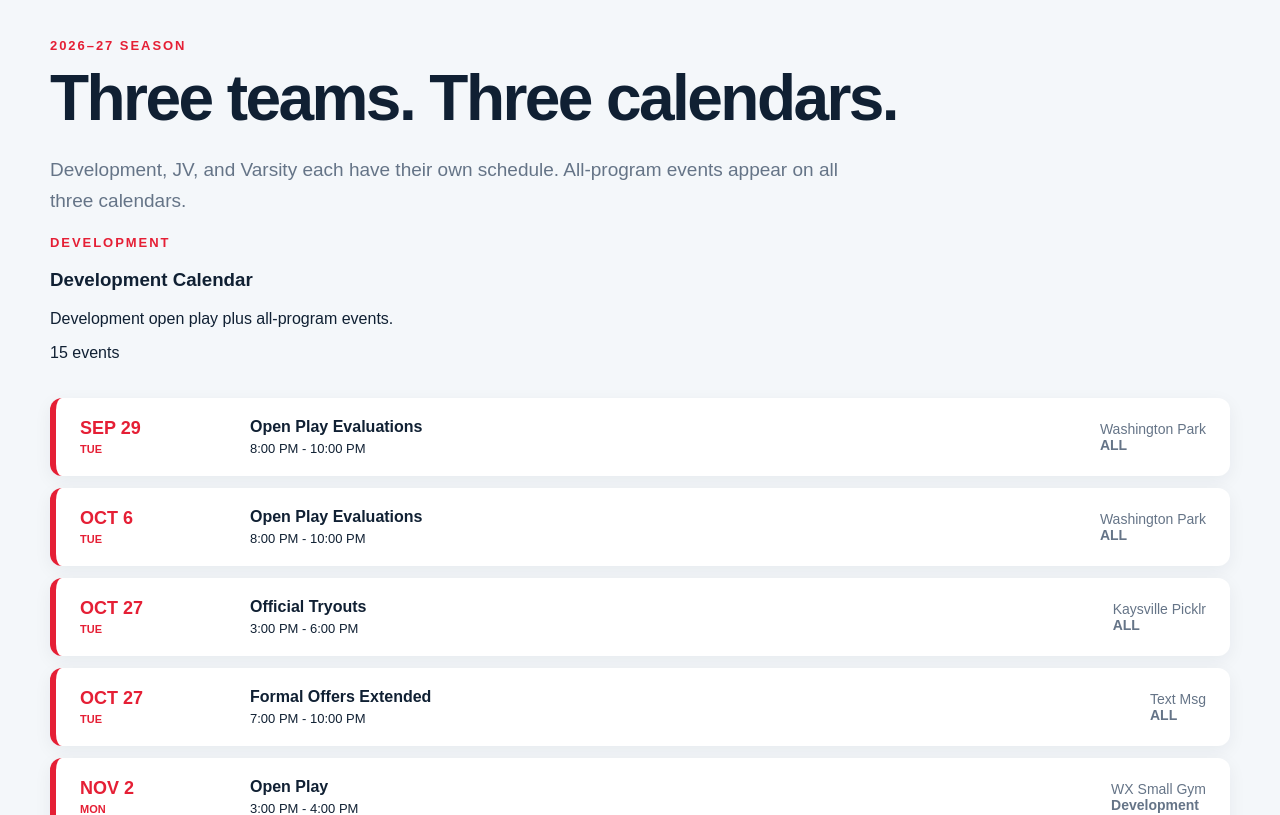
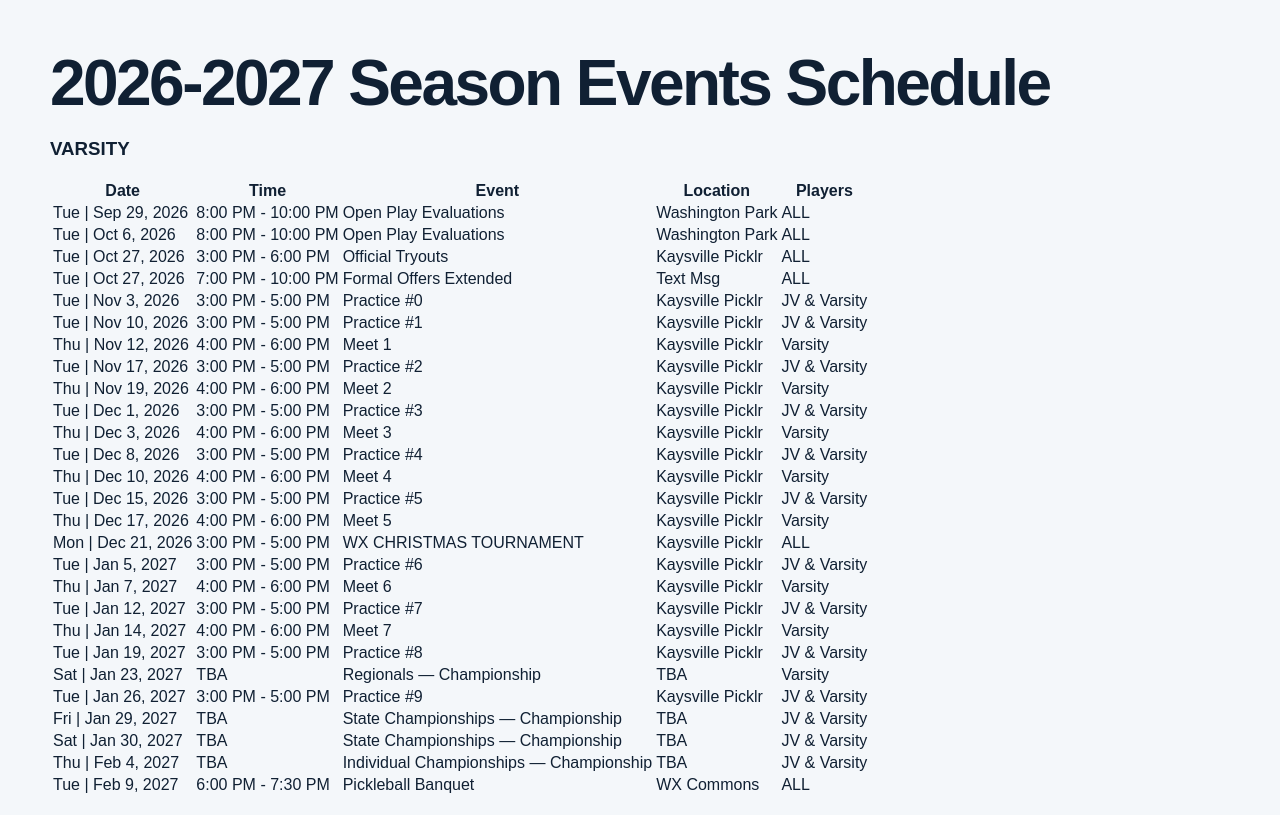
Before and after one commit to colesp-ui/wxpickleball, a Next.js app: page / in a window 1280 px wide. Shown: the part 2020-2835 px from the top of the page. Built offline with nearby package versions, Linux system fonts and the light colour scheme.

Commit message:
Restyle schedule into Varsity JV Development tables

```diff
--- a/app/page.js
+++ b/app/page.js
@@ -3,73 +3,75 @@ import "./globals.css";
 const LOGO = "/ChatGPT Image Aug 23, 2026, 12_12_32 AM.png";
 
 const games = [
-  { date: "SEP 29", day: "TUE", time: "8:00 PM - 10:00 PM", title: "Open Play Evaluations", location: "Washington Park", players: "ALL" },
-  { date: "OCT 6", day: "TUE", time: "8:00 PM - 10:00 PM", title: "Open Play Evaluations", location: "Washington Park", players: "ALL" },
-  { date: "OCT 27", day: "TUE", time: "3:00 PM - 6:00 PM", title: "Official Tryouts", location: "Kaysville Picklr", players: "ALL" },
-  { date: "OCT 27", day: "TUE", time: "7:00 PM - 10:00 PM", title: "Formal Offers Extended", location: "Text Msg", players: "ALL" },
-  { date: "NOV 2", day: "MON", time: "3:00 PM - 4:00 PM", title: "Open Play", location: "WX Small Gym", players: "Development" },
-  { date: "NOV 3", day: "TUE", time: "3:00 PM - 5:00 PM", title: "Practice #0", location: "Kaysville Picklr", players: "JV & Varsity" },
-  { date: "NOV 9", day: "MON", time: "3:00 PM - 4:00 PM", title: "Open Play", location: "WX Small Gym", players: "Development" },
-  { date: "NOV 10", day: "TUE", time: "3:00 PM - 5:00 PM", title: "Practice #1", location: "Kaysville Picklr", players: "JV & Varsity" },
-  { date: "NOV 12", day: "THU", time: "4:00 PM - 6:00 PM", title: "Meet 1", location: "Kaysville Picklr", players: "Varsity" },
-  { date: "NOV 13", day: "FRI", time: "4:00 PM - 6:00 PM", title: "Meet 1", location: "Kaysville Picklr", players: "JV" },
-  { date: "NOV 16", day: "MON", time: "3:00 PM - 4:00 PM", title: "Open Play", location: "WX Small Gym", players: "Development" },
-  { date: "NOV 17", day: "TUE", time: "3:00 PM - 5:00 PM", title: "Practice #2", location: "Kaysville Picklr", players: "JV & Varsity" },
-  { date: "NOV 19", day: "THU", time: "4:00 PM - 6:00 PM", title: "Meet 2", location: "Kaysville Picklr", players: "Varsity" },
-  { date: "NOV 20", day: "FRI", time: "4:00 PM - 6:00 PM", title: "Meet 2", location: "Kaysville Picklr", players: "JV" },
-  { date: "NOV 23", day: "MON", time: "3:00 PM - 4:00 PM", title: "Open Play", location: "WX Small Gym", players: "Development" },
-  { date: "NOV 30", day: "MON", time: "3:00 PM - 4:00 PM", title: "Open Play", location: "WX Small Gym", players: "Development" },
-  { date: "DEC 1", day: "TUE", time: "3:00 PM - 5:00 PM", title: "Practice #3", location: "Kaysville Picklr", players: "JV & Varsity" },
-  { date: "DEC 3", day: "THU", time: "4:00 PM - 6:00 PM", title: "Meet 3", location: "Kaysville Picklr", players: "Varsity" },
-  { date: "DEC 4", day: "FRI", time: "4:00 PM - 6:00 PM", title: "Meet 3", location: "Kaysville Picklr", players: "JV" },
-  { date: "DEC 7", day: "MON", time: "3:00 PM - 4:00 PM", title: "Open Play", location: "WX Small Gym", players: "Development" },
-  { date: "DEC 8", day: "TUE", time: "3:00 PM - 5:00 PM", title: "Practice #4", location: "Kaysville Picklr", players: "JV & Varsity" },
-  { date: "DEC 10", day: "THU", time: "4:00 PM - 6:00 PM", title: "Meet 4", location: "Kaysville Picklr", players: "Varsity" },
-  { date: "DEC 11", day: "FRI", time: "4:00 PM - 6:00 PM", title: "Meet 4", location: "Kaysville Picklr", players: "JV" },
-  { date: "DEC 14", day: "MON", time: "3:00 PM - 4:00 PM", title: "Open Play", location: "WX Small Gym", players: "Development" },
-  { date: "DEC 15", day: "TUE", time: "3:00 PM - 5:00 PM", title: "Practice #5", location: "Kaysville Picklr", players: "JV & Varsity" },
-  { date: "DEC 17", day: "THU", time: "4:00 PM - 6:00 PM", title: "Meet 5", location: "Kaysville Picklr", players: "Varsity" },
-  { date: "DEC 18", day: "FRI", time: "4:00 PM - 6:00 PM", title: "Meet 5", location: "Kaysville Picklr", players: "JV" },
-  { date: "DEC 21", day: "MON", time: "3:00 PM - 5:00 PM", title: "WX CHRISTMAS TOURNAMENT", location: "Kaysville Picklr", players: "ALL" },
-  { date: "JAN 5", day: "TUE", time: "3:00 PM - 5:00 PM", title: "Practice #6", location: "Kaysville Picklr", players: "JV & Varsity" },
-  { date: "JAN 7", day: "THU", time: "4:00 PM - 6:00 PM", title: "Meet 6", location: "Kaysville Picklr", players: "Varsity" },
-  { date: "JAN 8", day: "FRI", time: "4:00 PM - 6:00 PM", title: "Meet 6", location: "Kaysville Picklr", players: "JV" },
-  { date: "JAN 11", day: "MON", time: "3:00 PM - 4:00 PM", title: "Open Play", location: "WX Small Gym", players: "Development" },
-  { date: "JAN 12", day: "TUE", time: "3:00 PM - 5:00 PM", title: "Practice #7", location: "Kaysville Picklr", players: "JV & Varsity" },
-  { date: "JAN 14", day: "THU", time: "4:00 PM - 6:00 PM", title: "Meet 7", location: "Kaysville Picklr", players: "Varsity" },
-  { date: "JAN 15", day: "FRI", time: "4:00 PM - 6:00 PM", title: "Meet 7", location: "Kaysville Picklr", players: "JV" },
-  { date: "JAN 18", day: "MON", time: "3:00 PM - 4:00 PM", title: "Open Play", location: "WX Small Gym", players: "Development" },
-  { date: "JAN 19", day: "TUE", time: "3:00 PM - 5:00 PM", title: "Practice #8", location: "Kaysville Picklr", players: "JV & Varsity" },
-  { date: "JAN 23", day: "SAT", time: "TBA", title: "Regionals — Championship", location: "TBA", players: "Varsity" },
-  { date: "JAN 23", day: "SAT", time: "TBA", title: "Regionals — Championship", location: "TBA", players: "JV" },
-  { date: "JAN 26", day: "TUE", time: "3:00 PM - 5:00 PM", title: "Practice #9", location: "Kaysville Picklr", players: "JV & Varsity" },
-  { date: "JAN 29", day: "FRI", time: "TBA", title: "State Championships — Championship", location: "TBA", players: "JV & Varsity" },
-  { date: "JAN 30", day: "SAT", time: "TBA", title: "State Championships — Championship", location: "TBA", players: "JV & Varsity" },
-  { date: "FEB 4", day: "THU", time: "TBA", title: "Individual Championships — Championship", location: "TBA", players: "JV & Varsity" },
-  { date: "FEB 9", day: "TUE", time: "6:00 PM - 7:30 PM", title: "Pickleball Banquet", location: "WX Commons", players: "ALL" },
+  { date: "SEP 29", day: "TUE", year: "2026", time: "8:00 PM - 10:00 PM", title: "Open Play Evaluations", location: "Washington Park", players: "ALL" },
+  { date: "OCT 6", day: "TUE", year: "2026", time: "8:00 PM - 10:00 PM", title: "Open Play Evaluations", location: "Washington Park", players: "ALL" },
+  { date: "OCT 27", day: "TUE", year: "2026", time: "3:00 PM - 6:00 PM", title: "Official Tryouts", location: "Kaysville Picklr", players: "ALL" },
+  { date: "OCT 27", day: "TUE", year: "2026", time: "7:00 PM - 10:00 PM", title: "Formal Offers Extended", location: "Text Msg", players: "ALL" },
+  { date: "NOV 2", day: "MON", year: "2026", time: "3:00 PM - 4:00 PM", title: "Open Play", location: "WX Small Gym", players: "Development" },
+  { date: "NOV 3", day: "TUE", year: "2026", time: "3:00 PM - 5:00 PM", title: "Practice #0", location: "Kaysville Picklr", players: "JV & Varsity" },
+  { date: "NOV 9", day: "MON", year: "2026", time: "3:00 PM - 4:00 PM", title: "Open Play", location: "WX Small Gym", players: "Development" },
+  { date: "NOV 10", day: "TUE", year: "2026", time: "3:00 PM - 5:00 PM", title: "Practice #1", location: "Kaysville Picklr", players: "JV & Varsity" },
+  { date: "NOV 12", day: "THU", year: "2026", time: "4:00 PM - 6:00 PM", title: "Meet 1", location: "Kaysville Picklr", players: "Varsity" },
+  { date: "NOV 13", day: "FRI", year: "2026", time: "4:00 PM - 6:00 PM", title: "Meet 1", location: "Kaysville Picklr", players: "JV" },
+  { date: "NOV 16", day: "MON", year: "2026", time: "3:00 PM - 4:00 PM", title: "Open Play", location: "WX Small Gym", players: "Development" },
+  { date: "NOV 17", day: "TUE", year: "2026", time: "3:00 PM - 5:00 PM", title: "Practice #2", location: "Kaysville Picklr", players: "JV & Varsity" },
+  { date: "NOV 19", day: "THU", year: "2026", time: "4:00 PM - 6:00 PM", title: "Meet 2", location: "Kaysville Picklr", players: "Varsity" },
+  { date: "NOV 20", day: "FRI", year: "2026", time: "4:00 PM - 6:00 PM", title: "Meet 2", location: "Kaysville Picklr", players: "JV" },
+  { date: "NOV 23", day: "MON", year: "2026", time: "3:00 PM - 4:00 PM", title: "Open Play", location: "WX Small Gym", players: "Development" },
+  { date: "NOV 30", day: "MON", year: "2026", time: "3:00 PM - 4:00 PM", title: "Open Play", location: "WX Small Gym", players: "Development" },
+  { date: "DEC 1", day: "TUE", year: "2026", time: "3:00 PM - 5:00 PM", title: "Practice #3", location: "Kaysville Picklr", players: "JV & Varsity" },
+  { date: "DEC 3", day: "THU", year: "2026", time: "4:00 PM - 6:00 PM", title: "Meet 3", location: "Kaysville Picklr", players: "Varsity" },
+  { date: "DEC 4", day: "FRI", year: "2026", time: "4:00 PM - 6:00 PM", title: "Meet 3", location: "Kaysville Picklr", players: "JV" },
+  { date: "DEC 7", day: "MON", year: "2026", time: "3:00 PM - 4:00 PM", title: "Open Play", location: "WX Small Gym", players: "Development" },
+  { date: "DEC 8", day: "TUE", year: "2026", time: "3:00 PM - 5:00 PM", title: "Practice #4", location: "Kaysville Picklr", players: "JV & Varsity" },
+  { date: "DEC 10", day: "THU", year: "2026", time: "4:00 PM - 6:00 PM", title: "Meet 4", location: "Kaysville Picklr", players: "Varsity" },
+  { date: "DEC 11", day: "FRI", year: "2026", time: "4:00 PM - 6:00 PM", title: "Meet 4", location: "Kaysville Picklr", players: "JV" },
+  { date: "DEC 14", day: "MON", year: "2026", time: "3:00 PM - 4:00 PM", title: "Open Play", location: "WX Small Gym", players: "Development" },
+  { date: "DEC 15", day: "TUE", year: "2026", time: "3:00 PM - 5:00 PM", title: "Practice #5", location: "Kaysville Picklr", players: "JV & Varsity" },
+  { date: "DEC 17", day: "THU", year: "2026", time: "4:00 PM - 6:00 PM", title: "Meet 5", location: "Kaysville Picklr", players: "Varsity" },
+  { date: "DEC 18", day: "FRI", year: "2026", time: "4:00 PM - 6:00 PM", title: "Meet 5", location: "Kaysville Picklr", players: "JV" },
+  { date: "DEC 21", day: "MON", year: "2026", time: "3:00 PM - 5:00 PM", title: "WX CHRISTMAS TOURNAMENT", location: "Kaysville Picklr", players: "ALL" },
+  { date: "JAN 5", day: "TUE", year: "2027", time: "3:00 PM - 5:00 PM", title: "Practice #6", location: "Kaysville Picklr", players: "JV & Varsity" },
+  { date: "JAN 7", day: "THU", year: "2027", time: "4:00 PM - 6:00 PM", title: "Meet 6", location: "Kaysville Picklr", players: "Varsity" },
+  { date: "JAN 8", day: "FRI", year: "2027", time: "4:00 PM - 6:00 PM", title: "Meet 6", location: "Kaysville Picklr", players: "JV" },
+  { date: "JAN 11", day: "MON", year: "2027", time: "3:00 PM - 4:00 PM", title: "Open Play", location: "WX Small Gym", players: "Development" },
+  { date: "JAN 12", day: "TUE", year: "2027", time: "3:00 PM - 5:00 PM", title: "Practice #7", location: "Kaysville Picklr", players: "JV & Varsity" },
+  { date: "JAN 14", day: "THU", year: "2027", time: "4:00 PM - 6:00 PM", title: "Meet 7", location: "Kaysville Picklr", players: "Varsity" },
+  { date: "JAN 15", day: "FRI", year: "2027", time: "4:00 PM - 6:00 PM", title: "Meet 7", location: "Kaysville Picklr", players: "JV" },
+  { date: "JAN 18", day: "MON", year: "2027", time: "3:00 PM - 4:00 PM", title: "Open Play", location: "WX Small Gym", players: "Development" },
+  { date: "JAN 19", day: "TUE", year: "2027", time: "3:00 PM - 5:00 PM", title: "Practice #8", location: "Kaysville Picklr", players: "JV & Varsity" },
+  { date: "JAN 23", day: "SAT", year: "2027", time: "TBA", title: "Regionals — Championship", location: "TBA", players: "Varsity" },
+  { date: "JAN 23", day: "SAT", year: "2027", time: "TBA", title: "Regionals — Championship", location: "TBA", players: "JV" },
+  { date: "JAN 26", day: "TUE", year: "2027", time: "3:00 PM - 5:00 PM", title: "Practice #9", location: "Kaysville Picklr", players: "JV & Varsity" },
+  { date: "JAN 29", day: "FRI", year: "2027", time: "TBA", title: "State Championships — Championship", location: "TBA", players: "JV & Varsity" },
+  { date: "JAN 30", day: "SAT", year: "2027", time: "TBA", title: "State Championships — Championship", location: "TBA", players: "JV & Varsity" },
+  { date: "FEB 4", day: "THU", year: "2027", time: "TBA", title: "Individual Championships — Championship", location: "TBA", players: "JV & Varsity" },
+  { date: "FEB 9", day: "TUE", year: "2027", time: "6:00 PM - 7:30 PM", title: "Pickleball Banquet", location: "WX Commons", players: "ALL" },
 ];
 
 const scheduleGroups = [
-  { name: "Development", note: "Development open play plus all-program events.", games: games.filter((g) => g.players === "Development" || g.players === "ALL") },
-  { name: "JV", note: "JV practices, meets, championships, and all-program events.", games: games.filter((g) => ["JV", "JV & Varsity", "ALL"].includes(g.players)) },
-  { name: "Varsity", note: "Varsity practices, meets, championships, and all-program events.", games: games.filter((g) => ["Varsity", "JV & Varsity", "ALL"].includes(g.players)) },
+  { name: "VARSITY", className: "varsity", games: games.filter((g) => ["Varsity", "JV & Varsity", "ALL"].includes(g.players)) },
+  { name: "JUNIOR VARSITY", className: "jv", games: games.filter((g) => ["JV", "JV & Varsity", "ALL"].includes(g.players)) },
+  { name: "DEVELOPMENT", className: "development", games: games.filter((g) => g.players === "Development" || g.players === "ALL") },
 ];
 
-function ScheduleList({ group }) {
+function ScheduleTable({ group }) {
   return (
-    <div className="schedule-group">
-      <div className="schedule-group-head">
-        <div><div className="kicker">{group.name}</div><h3>{group.name} Calendar</h3><p>{group.note}</p></div>
-        <div className="schedule-count">{group.games.length} events</div>
-      </div>
-      <div className="schedule">
-        {group.games.map((g, i) => (
-          <div className="game" key={`${group.name}-${g.date}-${g.title}-${i}`}>
-            <div className="game-date">{g.date}<small style={{display:"block",fontSize:11,marginTop:4}}>{g.day}</small></div>
-            <div className="game-title">{g.title}<small style={{display:"block",fontSize:13,fontWeight:500,marginTop:5}}>{g.time}</small></div>
-            <div className="game-meta">{g.location}<br/><strong>{g.players}</strong></div>
-          </div>
-        ))}
+    <div className={`schedule-block ${group.className}`}>
+      <h3 className="schedule-team-title">{group.name}</h3>
+      <div className="schedule-table-wrap">
+        <table className="schedule-table">
+          <thead><tr><th>Date</th><th>Time</th><th>Event</th><th>Location</th><th>Players</th></tr></thead>
+          <tbody>
+            {group.games.map((g, i) => (
+              <tr key={`${group.name}-${g.date}-${g.title}-${i}`}>
+                <td>{g.day.charAt(0) + g.day.slice(1).toLowerCase()} | {g.date.charAt(0) + g.date.slice(1).toLowerCase()}, {g.year}</td>
+                <td>{g.time}</td><td>{g.title}</td><td>{g.location}</td>
+                <td><span className={`player-badge ${g.players === "ALL" ? "all" : g.players === "Development" ? "dev" : "team"}`}>{g.players}</span></td>
+              </tr>
+            ))}
+          </tbody>
+        </table>
       </div>
     </div>
   );
@@ -82,9 +84,9 @@ export default function Home() {
       <main>
         <section className="hero" id="home"><div className="container hero-grid"><div className="hero-inner"><div className="kicker">Woods Cross High School Pickleball</div><h1>PLAY TOGETHER.<br/>COMPETE TO WIN.</h1><p>One team. One program. A home for Woods Cross pickleball players, families, schedules, results, tournaments, and sponsors.</p><div className="actions"><a className="btn btn-primary" href="#schedule">View Schedule</a><a className="btn btn-secondary" href="#team">Meet the Team</a></div></div><div className="hero-logo-wrap"><img className="hero-logo" src={LOGO} alt="WX Pickleball wildcat logo" /></div></div></section>
         <section className="quick-strip"><div className="container quick-grid"><div><strong>TEAM</strong><span>Development + JV + Varsity</span></div><div><strong>SEASON</strong><span>2026–27</span></div><div><strong>HOME</strong><span>Woods Cross, Utah</span></div><div><strong>PROGRAM</strong><span>Compete • Improve • Represent</span></div></div></section>
-        <section className="section" id="team"><div className="container"><div className="kicker">The Program</div><h2>Built to compete. Built together.</h2><p className="section-lead">WX Pickleball brings Woods Cross students together to develop skill, sportsmanship, confidence, and a team culture that represents the school well on and off the court.</p><div className="grid grid-3" style={{marginTop: 36}}><div className="card"><div className="metric">01</div><h3>Compete</h3><p>Varsity and JV players preparing to win points, matches, and tournaments.</p></div><div className="card"><div className="metric">02</div><h3>Improve</h3><p>Better technique, smarter strategy, stronger partnerships, and consistent reps.</p></div><div className="card"><div className="metric">03</div><h3>Represent</h3><p>Play hard, show class, support teammates, and represent Woods Cross with pride.</p></div></div></div></section>
-        <section className="section dark" id="tournaments"><div className="container"><div className="kicker red">Tournament Central</div><h2>Everything players need on game day.</h2><p className="section-lead">Registration, divisions, brackets, court assignments, results, and fundraiser information can all live in one place.</p><div className="grid grid-3" style={{marginTop: 36}}><div className="card"><h3>Fundraiser Tournament</h3><p>Registration, payment instructions, brackets, and day-of updates.</p></div><div className="card"><h3>Live Brackets</h3><p>A simple mobile-first bracket view for players, parents, and spectators.</p></div><div className="card"><h3>Results Archive</h3><p>Champions, podium finishes, match results, and event history year after year.</p></div></div></div></section>
-        <section className="section schedule-section" id="schedule"><div className="container"><div className="kicker">2026–27 Season</div><h2>Three teams. Three calendars.</h2><p className="section-lead">Development, JV, and Varsity each have their own schedule. All-program events appear on all three calendars.</p><div className="schedule-groups">{scheduleGroups.map((group) => <ScheduleList group={group} key={group.name} />)}</div></div></section>
+        <section className="section" id="team"><div className="container"><div className="kicker">The Program</div><h2>Built to compete. Built together.</h2><p className="section-lead">WX Pickleball brings Woods Cross students together to develop skill, sportsmanship, confidence, and a team culture that represents the school well on and off the court.</p><div className="grid grid-3" style={{marginTop:36}}><div className="card"><div className="metric">01</div><h3>Compete</h3><p>Varsity and JV players preparing to win points, matches, and tournaments.</p></div><div className="card"><div className="metric">02</div><h3>Improve</h3><p>Better technique, smarter strategy, stronger partnerships, and consistent reps.</p></div><div className="card"><div className="metric">03</div><h3>Represent</h3><p>Play hard, show class, support teammates, and represent Woods Cross with pride.</p></div></div></div></section>
+        <section className="section dark" id="tournaments"><div className="container"><div className="kicker red">Tournament Central</div><h2>Everything players need on game day.</h2><p className="section-lead">Registration, divisions, brackets, court assignments, results, and fundraiser information can all live in one place.</p><div className="grid grid-3" style={{marginTop:36}}><div className="card"><h3>Fundraiser Tournament</h3><p>Registration, payment instructions, brackets, and day-of updates.</p></div><div className="card"><h3>Live Brackets</h3><p>A simple mobile-first bracket view for players, parents, and spectators.</p></div><div className="card"><h3>Results Archive</h3><p>Champions, podium finishes, match results, and event history year after year.</p></div></div></div></section>
+        <section className="section schedule-section" id="schedule"><div className="container"><h2 className="schedule-main-title">2026-2027 Season Events Schedule</h2><div className="schedule-groups">{scheduleGroups.map((group) => <ScheduleTable group={group} key={group.name} />)}</div><div className="schedule-note"><strong>Schedules are subject to change.</strong> Check back regularly for updates. All times Mountain Time (MT).</div></div></section>
         <section className="section dark" id="sponsors"><div className="container sponsor-grid"><div><div className="kicker red">Support WX</div><h2>Sponsors make the season bigger.</h2><p className="section-lead">Local partners help create better events, stronger fundraising, and more opportunities for our players.</p></div><img className="sponsor-logo" src={LOGO} alt="WX Pickleball logo" /></div></section>
         <section className="section" id="contact"><div className="container"><div className="cta"><div><div className="kicker dark-kicker">WX PICKLEBALL</div><h3>Ready to play or support the team?</h3><p>Registration, volunteer, sponsor, and contact links will live right here.</p></div><a className="btn cta-btn" href="mailto:">Contact WX Pickleball</a></div></div></section>
       </main>
```
